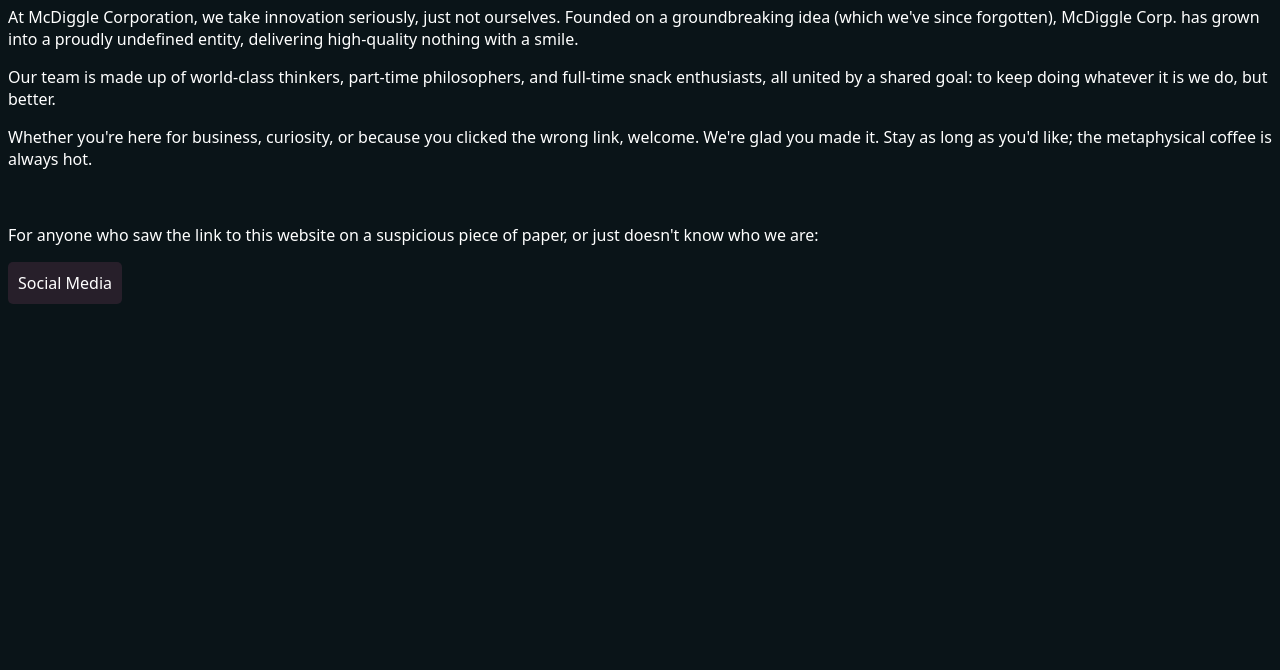
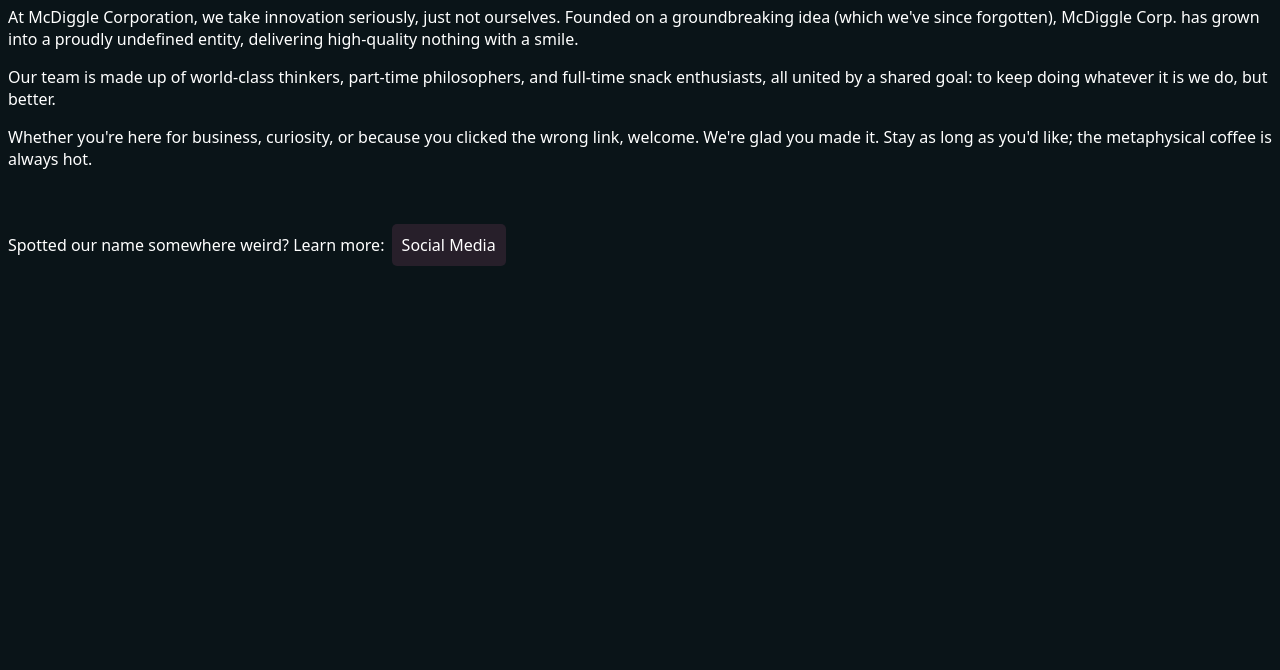
Before and after one commit to Jiggle-McDiggle/McDiggle, a plain HTML site: page aboutus.html in a window 1280 px wide. Shown: the part 130-800 px from the top of the page. Drawn offline with Linux system fonts and the light colour scheme.

Commit message:
changed style

```diff
--- a/aboutus.html
+++ b/aboutus.html
@@ -19,7 +19,6 @@
     <p>Our team is made up of world-class thinkers, part-time philosophers, and full-time snack enthusiasts, all united by a shared goal: to keep doing whatever it is we do, but better.</p>
     <p>Whether you're here for business, curiosity, or because you clicked the wrong link, welcome. We're glad you made it. Stay as long as you'd like; the metaphysical coffee is always hot.</p>
     <br>
-    <p>For anyone who saw the link to this website on a suspicious piece of paper, or just doesn't know who we are:</p>
-    <p><a href="socialmedia.html">Social Media</a></p>
+    <p>Spotted our name somewhere weird? Learn more: <a href="socialmedia.html">Social Media</a></p>
 </body>
 </html>
--- a/style.css
+++ b/style.css
@@ -8,6 +8,8 @@ body {
 a {
   color: inherit;
   display: inline-block;
+  margin-left: 3px;
+  margin-right: 3px;
   padding: 10px 10px;
   text-decoration: none;
   background-color: #271f2a;
@@ -17,7 +19,7 @@ a {
 
 /* Hover-Effekt */
 a:hover {
-  background-color: #381643;
+  background-color: #461855;
 }
 
 a:visited {
```
